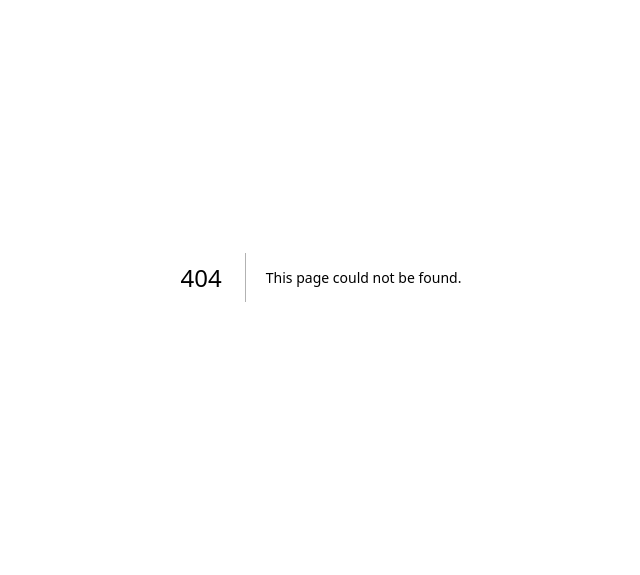
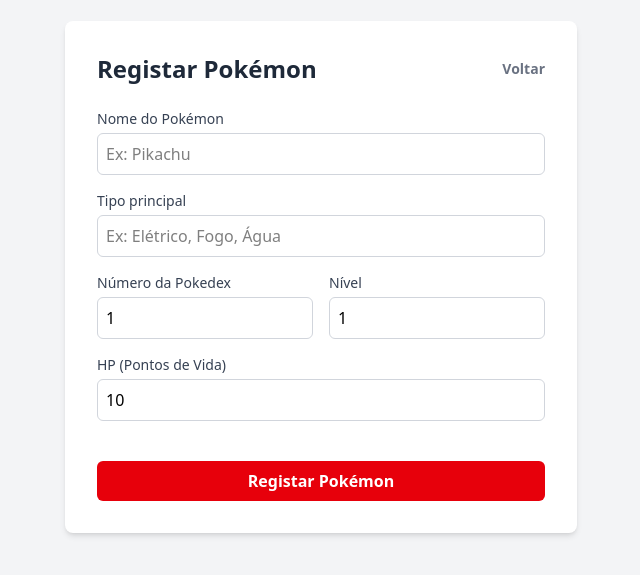
Before and after one commit to marcosvitordev/pokemon-management-system, a Next.js app in the folder pokemon-web/: page /create in a window 1280 px wide. Before the commit this address had no page. Shown: the part 123-698 px from the top of the page, without its empty margins (319-959 px from the left). Built offline with nearby package versions, Linux system fonts and the light colour scheme; sample sign-in values are in the browser's storage.

Commit message:
implement form to add new pokemons

```diff
--- /dev/null
+++ b/pokemon-web/src/app/create/page.tsx
@@ -0,0 +1,130 @@
+// src/app/create/page.tsx
+'use client';
+
+import { useState, useEffect } from 'react';
+import { useRouter } from 'next/navigation';
+import Link from 'next/link';
+import { api } from '@/lib/api';
+
+export default function CreatePokemonPage() {
+  const router = useRouter();
+  const [loading, setLoading] = useState(false);
+  const [error, setError] = useState('');
+
+  // Estado unificado para o formulário
+  const [formData, setFormData] = useState({
+    name: '',
+    type: '',
+    level: 1,
+    hp: 10,
+    pokedexNumber: 1,
+  });
+
+  // Verifica se o utilizador está logado antes de mostrar a página
+  useEffect(() => {
+    const token = localStorage.getItem('@pokemon:token');
+    if (!token) {
+      router.push('/login');
+    } else {
+      api.defaults.headers.common['Authorization'] = `Bearer ${token}`;
+    }
+  }, [router]);
+
+  const handleChange = (e: React.ChangeEvent<HTMLInputElement>) => {
+    const { name, value } = e.target;
+    setFormData((prev) => ({
+      ...prev,
+      // Se for número, converte para Number, senão mantém string
+      [name]: name === 'name' || name === 'type' ? value : Number(value),
+    }));
+  };
+
+  const handleSubmit = async (e: React.FormEvent) => {
+    e.preventDefault();
+    setError('');
+    setLoading(true);
+
+    try {
+      await api.post('/pokemons', formData);
+      router.push('/'); // Redireciona de volta para a Pokedex após criar
+    } catch (err: any) {
+      setError(err.response?.data?.message || 'Erro ao criar o Pokémon. Verifique os dados.');
+    } finally {
+      setLoading(false);
+    }
+  };
+
+  return (
+    <main className="flex min-h-screen items-center justify-center bg-gray-100 p-4">
+      <div className="w-full max-w-lg rounded-lg bg-white p-8 shadow-md">
+        <div className="mb-6 flex items-center justify-between">
+          <h2 className="text-2xl font-bold text-gray-800">Registar Pokémon</h2>
+          <Link href="/" className="text-sm font-semibold text-gray-500 hover:text-gray-800">
+            Voltar
+          </Link>
+        </div>
+
+        {error && <div className="mb-4 rounded bg-red-100 p-3 text-sm text-red-700">{error}</div>}
+
+        <form onSubmit={handleSubmit} className="space-y-4">
+          <div className="grid grid-cols-2 gap-4">
+            <div className="col-span-2">
+              <label className="block text-sm font-medium text-gray-700">Nome do Pokémon</label>
+              <input
+                type="text" name="name" required
+                value={formData.name} onChange={handleChange}
+                className="mt-1 w-full rounded-md border border-gray-300 p-2 focus:border-red-500 focus:outline-none focus:ring-1 focus:ring-red-500"
+                placeholder="Ex: Pikachu"
+              />
+            </div>
+
+            <div className="col-span-2">
+              <label className="block text-sm font-medium text-gray-700">Tipo principal</label>
+              <input
+                type="text" name="type" required
+                value={formData.type} onChange={handleChange}
+                className="mt-1 w-full rounded-md border border-gray-300 p-2 focus:border-red-500 focus:outline-none focus:ring-1 focus:ring-red-500"
+                placeholder="Ex: Elétrico, Fogo, Água"
+              />
+            </div>
+
+            <div>
+              <label className="block text-sm font-medium text-gray-700">Número da Pokedex</label>
+              <input
+                type="number" name="pokedexNumber" min="1" required
+                value={formData.pokedexNumber} onChange={handleChange}
+                className="mt-1 w-full rounded-md border border-gray-300 p-2 focus:border-red-500 focus:outline-none focus:ring-1 focus:ring-red-500"
+              />
+            </div>
+
+            <div>
+              <label className="block text-sm font-medium text-gray-700">Nível</label>
+              <input
+                type="number" name="level" min="1" max="100" required
+                value={formData.level} onChange={handleChange}
+                className="mt-1 w-full rounded-md border border-gray-300 p-2 focus:border-red-500 focus:outline-none focus:ring-1 focus:ring-red-500"
+              />
+            </div>
+
+            <div className="col-span-2">
+              <label className="block text-sm font-medium text-gray-700">HP (Pontos de Vida)</label>
+              <input
+                type="number" name="hp" min="1" required
+                value={formData.hp} onChange={handleChange}
+                className="mt-1 w-full rounded-md border border-gray-300 p-2 focus:border-red-500 focus:outline-none focus:ring-1 focus:ring-red-500"
+              />
+            </div>
+          </div>
+
+          <button
+            type="submit"
+            disabled={loading}
+            className="mt-6 w-full rounded-md bg-red-600 py-2 text-white transition hover:bg-red-700 font-semibold disabled:bg-red-400"
+          >
+            {loading ? 'A registar...' : 'Registar Pokémon'}
+          </button>
+        </form>
+      </div>
+    </main>
+  );
+}
--- a/pokemon-web/src/app/page.tsx
+++ b/pokemon-web/src/app/page.tsx
@@ -1,9 +1,10 @@
 // src/app/page.tsx
-'use client';
+"use client";
 
-import { useEffect, useState } from 'react';
-import { useRouter } from 'next/navigation';
-import { api } from '@/lib/api';
+import { useEffect, useState } from "react";
+import { useRouter } from "next/navigation";
+import { api } from "@/lib/api";
+import Link from "next/link";
 
 // Interface atualizada para corresponder exatamente ao que a sua API devolve
 interface Pokemon {
@@ -25,46 +26,48 @@
   const router = useRouter();
   const [pokemons, setPokemons] = useState<Pokemon[]>([]);
   const [loading, setLoading] = useState(true);
-  const [error, setError] = useState('');
+  const [error, setError] = useState("");
 
   // Verifica a autenticação e carrega os dados
   useEffect(() => {
-    const token = localStorage.getItem('@pokemon:token');
+    const token = localStorage.getItem("@pokemon:token");
 
     if (!token) {
-      router.push('/login');
+      router.push("/login");
       return;
     }
 
     // Configura o token para as requisições
-    api.defaults.headers.common['Authorization'] = `Bearer ${token}`;
+    api.defaults.headers.common["Authorization"] = `Bearer ${token}`;
 
     fetchPokemons();
   }, [router]);
 
   const fetchPokemons = async () => {
     try {
-      const response = await api.get('/pokemons');
+      const response = await api.get("/pokemons");
       // Acedemos a response.data (do Axios) e depois a .data (o array da sua API)
       setPokemons(response.data.data);
     } catch (err) {
       console.error(err);
-      setError('Erro ao carregar a lista de Pokémons.');
+      setError("Erro ao carregar a lista de Pokémons.");
     } finally {
       setLoading(false);
     }
   };
 
   const handleLogout = () => {
-    localStorage.removeItem('@pokemon:token');
-    delete api.defaults.headers.common['Authorization'];
-    router.push('/login');
+    localStorage.removeItem("@pokemon:token");
+    delete api.defaults.headers.common["Authorization"];
+    router.push("/login");
   };
 
   if (loading) {
     return (
       <div className="flex min-h-screen items-center justify-center bg-gray-100">
-        <p className="text-xl font-semibold text-gray-600">A carregar a Pokedex...</p>
+        <p className="text-xl font-semibold text-gray-600">
+          A carregar a Pokedex...
+        </p>
       </div>
     );
   }
@@ -76,9 +79,12 @@
           <h1 className="text-3xl font-bold text-red-600">Centro Pokémon</h1>
 
           <div className="flex items-center gap-4">
-            <button className="rounded-md bg-green-600 px-4 py-2 font-semibold text-white transition hover:bg-green-700">
+            <Link
+              href="/create"
+              className="rounded-md bg-green-600 px-4 py-2 font-semibold text-white transition hover:bg-green-700"
+            >
               + Adicionar Pokémon
-            </button>
+            </Link>
             <button
               onClick={handleLogout}
               className="rounded-md border border-gray-300 px-4 py-2 font-semibold text-gray-700 transition hover:bg-gray-100"
@@ -88,35 +94,61 @@
           </div>
         </header>
 
-        {error && <div className="mb-4 rounded bg-red-100 p-3 text-sm text-red-700">{error}</div>}
+        {error && (
+          <div className="mb-4 rounded bg-red-100 p-3 text-sm text-red-700">
+            {error}
+          </div>
+        )}
 
         {pokemons.length === 0 && !error ? (
           <div className="rounded-lg bg-white p-8 text-center shadow-sm">
-            <p className="text-gray-500">Nenhum Pokémon registado ainda. Seja o primeiro a adicionar!</p>
+            <p className="text-gray-500">
+              Nenhum Pokémon registado ainda. Seja o primeiro a adicionar!
+            </p>
           </div>
         ) : (
           <div className="grid grid-cols-1 gap-6 sm:grid-cols-2 md:grid-cols-3 lg:grid-cols-4">
             {pokemons.map((pokemon) => (
-              <div key={pokemon.id} className="rounded-lg bg-white p-6 shadow-sm transition hover:shadow-md border-t-4 border-red-500 flex flex-col justify-between">
-
+              <div
+                key={pokemon.id}
+                className="rounded-lg bg-white p-6 shadow-sm transition hover:shadow-md border-t-4 border-red-500 flex flex-col justify-between"
+              >
                 <div>
                   <div className="flex justify-between items-start mb-4">
                     <div>
-                      <h3 className="text-xl font-bold text-gray-800 capitalize">{pokemon.name}</h3>
-                      <span className="text-sm font-bold text-gray-400">#{pokemon.pokedexNumber}</span>
+                      <h3 className="text-xl font-bold text-gray-800 capitalize">
+                        {pokemon.name}
+                      </h3>
+                      <span className="text-sm font-bold text-gray-400">
+                        #{pokemon.pokedexNumber}
+                      </span>
                     </div>
                     {/* Exibe a imagem gerada pela sua API */}
                     {pokemon.imageUrl && (
-                      <img src={pokemon.imageUrl} alt={pokemon.name} className="w-16 h-16 object-contain" />
+                      <img
+                        src={pokemon.imageUrl}
+                        alt={pokemon.name}
+                        className="w-16 h-16 object-contain"
+                      />
                     )}
                   </div>
 
                   <div className="space-y-2 text-sm text-gray-600">
-                    <p><span className="font-semibold">Tipo:</span> {pokemon.type}</p>
-                    <p><span className="font-semibold">Nível:</span> {pokemon.level}</p>
-                    <p><span className="font-semibold">HP:</span> {pokemon.hp}</p>
+                    <p>
+                      <span className="font-semibold">Tipo:</span>{" "}
+                      {pokemon.type}
+                    </p>
+                    <p>
+                      <span className="font-semibold">Nível:</span>{" "}
+                      {pokemon.level}
+                    </p>
+                    <p>
+                      <span className="font-semibold">HP:</span> {pokemon.hp}
+                    </p>
                     {pokemon.createdBy && (
-                      <p className="text-xs text-gray-400 mt-2">Treinador: {pokemon.createdBy.name}</p>
+                      <p className="text-xs text-gray-400 mt-2">
+                        Treinador: {pokemon.createdBy.name}
+                      </p>
                     )}
                   </div>
                 </div>
@@ -130,7 +162,6 @@
                     Apagar
                   </button>
                 </div>
-
               </div>
             ))}
           </div>
```
